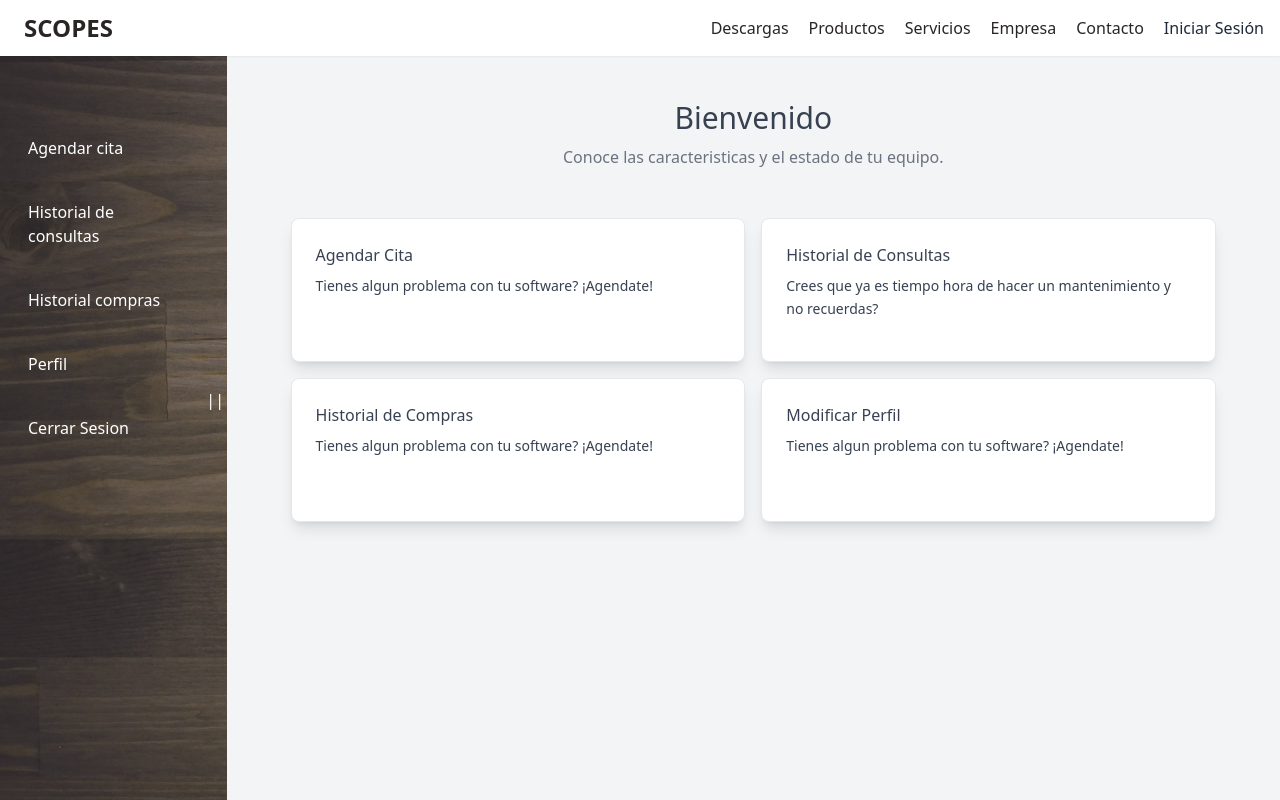
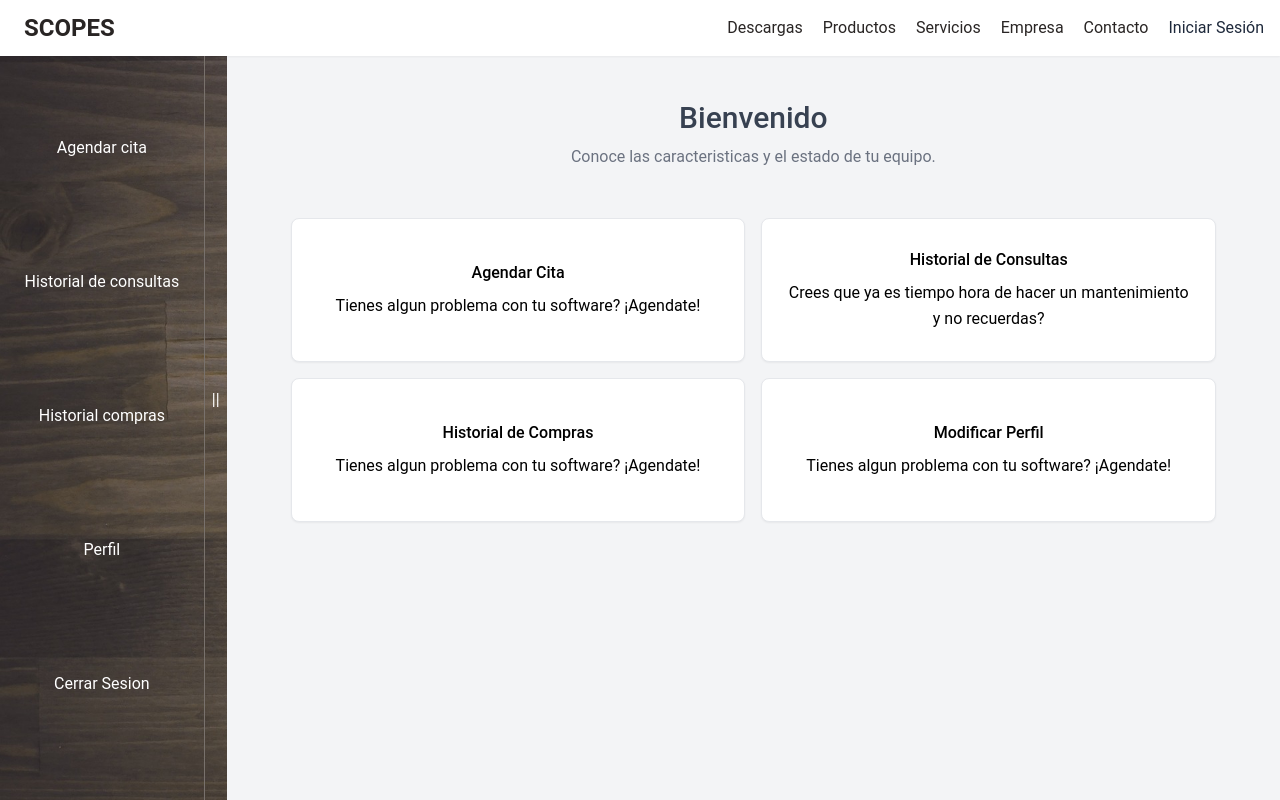
Before and after one commit to luistrabajo789/Scopes, a Next.js app: page /dashboard in a window 1280 px wide. Both pictures are taken after a click on the element "||". Built offline with nearby package versions, Linux system fonts and the light colour scheme; no server answers.

Commit message:
add font + styles update

```diff
--- a/components/Layout/NavBar.tsx
+++ b/components/Layout/NavBar.tsx
@@ -26,8 +26,7 @@ export default function NavBar() {
     <nav className=" z-50 fixed w-full top-0 flex text-stone-800 bg-white justify-between bg-trnsparent shadow-sm md:text-md">
       <div className="grid place-content-center ml-6 text-lg">
         <Link href="/">
-          <h1  className=" uppercase font-bold text-2xl">Scopes</h1>
-
+          <h1  className=" uppercase font-bold text-2xl transition duration-700 hover:text-green-800 ">Scopes</h1>
         </Link>
       </div>
       <div className="hidden md:block">
--- a/components/Layout/Sidebar.tsx
+++ b/components/Layout/Sidebar.tsx
@@ -20,23 +20,23 @@ export default function Sidebar({ children }: LayoutProps) {
       >
         <ul
           id="ulSidenav"
-          className="flex flex-col gap-10 w-full px-7 py-20 h-full"
+          className="flex flex-col justify-between w-full py-20 h-full text-center "
         >
-          <li className="hidden hover:border-green-700 w-full">
+          <li className="hidden w-full hover:bg-stone-800 h-12">
             <Link href="/dashboard/agendar/datos">Agendar cita</Link>
           </li>
-          <li className="hidden hover:border-green-700">
+          <li className="hidden hover:bg-stone-800 h-12">
             <Link href="/dashboard/historial/consultas">
               Historial de consultas
             </Link>
           </li>
-          <li className="hidden hover:border-green-700">
+          <li className="hidden hover:bg-stone-800 h-12">
             <Link href="/dashboard/compras">Historial compras</Link>
           </li>
-          <li className="hidden hover:border-green-700">
+          <li className="hidden  hover:bg-stone-800 h-12">
             <Link href="/dashboard/perfil">Perfil</Link>
           </li>
-          <li className="hidden  hover:border-red-500">
+          <li className="hidden  hover:bg-stone-800 h-12">
             <Link href="/api/auth/signout">Cerrar Sesion</Link>
           </li>
         </ul>
@@ -45,7 +45,7 @@ export default function Sidebar({ children }: LayoutProps) {
       <div
         id="btnSideBar"
         onClick={openNav}
-        className="w-7  text-white right-0 h-screen grid place-content-center"
+        className="w-7  text-white right-0 h-screen grid place-content-center border-l border-stone-500"
       >
         ||
       </div>
@@ -55,7 +55,6 @@ export default function Sidebar({ children }: LayoutProps) {
         className="h-screen w-full pt-20  lg:px-7 bg-gray-100 overflow-y-auto"
       >
         <div className="w-full  flex justify-center p-2 sm:p-5 md:px-7">
-
           {children}
         </div>
       </div>
--- a/components/cards/DashBoardCard.tsx
+++ b/components/cards/DashBoardCard.tsx
@@ -9,19 +9,13 @@ type Cards = {
 
 export default function DashBoardCard({ link, title, description }: Cards) {
   return (
-
-      <div>
-        <Link href={link}>
-
-          <div className="border h-36 text-gray-700  border-gray-200 bg-white p-6 rounded-lg shadow-lg">
-            <h2 className="text-md font-medium title-font mb-2">
-              {title}
-            </h2>
-            <p className="leading-relaxed text-sm">{description}</p>
-          </div>
-
+    <div className="border h-36  text-center grid place-content-center border-gray-200 bg-white p-6 rounded-lg shadow-sm hover:shadow-green-800 ">
+      <Link href={link}>
+        <div className="">
+          <h2 className="text-md font-medium title-font mb-2">{title}</h2>
+          <p className="leading-relaxed ">{description}</p>
+        </div>
       </Link>
-      </div>
-
+    </div>
   );
 }
--- a/components/dashboard/TableConsulta.tsx
+++ b/components/dashboard/TableConsulta.tsx
@@ -1,6 +1,7 @@
 import { type } from "os";
 import React, { useEffect, useState } from "react";
 import axios from "axios";
+import moment from "moment";
 
 // interface TableConsulta {
 //   _id: string;
@@ -12,14 +13,20 @@ import axios from "axios";
 
 export default function TableConsulta() {
   const [dataHistorialConsultas, setdataHistorialConsultas] = useState([]);
+  const [horaFormateada, setHoraFormateada] = useState("");
+
+
+
 
   useEffect(() => {
     (async () => {
+      moment.locale("es");
       await axios
         .get("http://localhost:3000/api/historial/consultas")
         .then((res) => {
           console.log(res);
           setdataHistorialConsultas(res.data.solicitudes);
+          setHoraFormateada(moment(res.data.solicitudes.createdAt).format("MMMM D, YYYY h:mm A"));
         });
     })();
   }, []);
@@ -27,41 +34,45 @@ export default function TableConsulta() {
   return (
     <div className="overflow-x-auto w-full rounded-md shadow-md">
       <table className="w-full text-xs">
-        <thead className="rounded-t-lg bg-gray-300">
-          <tr className="text-right">
-            <th title="ID" className="p-3 text-left">
+        <thead className="rounded-t-lg bg-stone-700 ">
+          <tr className="text-center text-white">
+            <th title="ID" className="p-3 border ">
               #
             </th>
-            <th title="Motivo" className="p-3 text-left">
-              Equipo
+            <th title="Motivo" className="p-3 border">
+
             </th>
-            <th title="Motivo Consulta" className="p-3">
+            <th title="Motivo Consulta" className="p-3 border">
               Motivo Consulta
             </th>
-            <th title="Costo Consulta" className="p-3">
+            <th title="Costo Consulta" className="p-3 border">
               Costo Consulta
             </th>
 
-            <th title="fecha Cita" className="p-3">
-              Costo Consulta
+            <th title="fecha Cita" className="p-3 border">
+              fecha Cita
             </th>
-            <th title="Proceso Factura" className="p-3">
+            <th title="Proceso Factura" className="p-3 border">
               Proceso Factura
             </th>
           </tr>
         </thead>
         <tbody>
-          {dataHistorialConsultas.map((consulta:any) => (
+          {dataHistorialConsultas.map((consulta: any, index) => (
             <tr
               key={consulta._id}
-              className="text-right border-b border-opacity-20 border-gray-300 bg-gray-100"
+              className="border-b border-opacity-20 border-gray-300 bg-gray-100 text-center"
             >
-              <td className="px-3 py-2 text-left">{consulta._id} </td>
-              <td className="px-3 py-2 text-left">{consulta.equipo} </td>
-              <td className="px-3 py-2">{consulta.motivo}</td>
+              <td className="px-3 py-2 ">{index+1} </td>
+              <td className="px-3 py-2 ">{consulta.equipo} </td>
+              <td className="px-3 py-2 ">{consulta.motivo}</td>
               <td className="px-3 py-2">${consulta.costoConsulta}</td>
-              <td className="px-3 py-2">{consulta.fechaAgendamiento}</td>
-              <td className="px-3 py-2">{consulta.validado===false ?'Comprobando Validacion': 'Validado!'}</td>
+              <td className="px-3 py-2">{horaFormateada}</td>
+              <td className="px-3 py-2">
+                {consulta.validado === false
+                  ? <span className="text-red-500 font-semibold">Comprobando Validacion...</span>
+                  : <span className="text-green-800 font-semibold">Validado!</span>}
+              </td>
               <td></td>
             </tr>
           ))}
--- a/components/dashboard/steps/step2/Step2.tsx
+++ b/components/dashboard/steps/step2/Step2.tsx
@@ -2,7 +2,7 @@
 import axios from "axios";
 import { useRouter } from "next/router";
 import React, { useEffect, useState } from "react";
-import { toastOK } from "utils/toast";
+import { toastError, toastOK } from "utils/toast";
 import PreviewForm from "./PreviewForm";
 import SelectsForm from "./SelectsForm";
 
@@ -66,6 +66,23 @@ export default function Step2() {
     const resBackend = await res.json();
     console.log(resBackend);
     resBackend.message === "OK" && setFormComplete(true);
+
+    try {
+      const res = await fetch("https://formspree.io/f/moqbebvn", {
+        method: "POST",
+        headers: {
+          Accept: "application/json",
+          "Content-Type": "application/json",
+        },
+        body: JSON.stringify(dataForm),
+      });
+      const { ok } = await res.json();
+      console.log(ok);
+      toastOK();
+    } catch (error) {
+      console.log(error);
+      toastError();
+    }
   };
 
   return (
--- a/components/home/Servicios.tsx
+++ b/components/home/Servicios.tsx
@@ -81,7 +81,7 @@ export default function Servicios() {
         <div className="flex flex-wrap -m-4">
           {services.map((service, index) => (
             <div key={index} className="xl:w-1/3 md:w-1/2 p-4">
-              <div className="flex flex-col   justify-center bg-black/50 p-6 rounded-lg lg:h-80 shadow-md ">
+              <div className="flex flex-col   justify-center bg-black/50 p-6 lg:h-80 shadow-md ">
                 <h2 className="text-lg    font-bold title-font mb-5">
                   {service.title}
                 </h2>
--- a/package.json
+++ b/package.json
@@ -17,6 +17,7 @@
     "body-parser": "^1.20.1",
     "eslint": "8.27.0",
     "eslint-config-next": "13.0.3",
+    "moment": "^2.29.4",
     "mongoose": "^6.7.2",
     "next": "13.0.3",
     "next-auth": "^4.17.0",
--- a/pages/dashboard/index.tsx
+++ b/pages/dashboard/index.tsx
@@ -49,7 +49,7 @@ export default function Index() {
         <div className="mx-auto">
           <div className="flex flex-wrap w-full mb-10 flex-col items-center text-center">
             <h1 className="sm:text-3xl text-2xl font-medium title-font mb-2 text-gray-700">
-              Bienvenido {session?.user?.name}
+              Bienvenido <span className="first:uppercase">{session?.user?.name}</span>
             </h1>
             <p className="lg:w-1/2 w-full leading-relaxed text-gray-500">
               Conoce las caracteristicas y el estado de tu equipo.
@@ -57,7 +57,7 @@ export default function Index() {
           </div>
           <div className="grid grid-cols-12">
             {dataWelcome.map((card, index) => (
-              <div className="col-span-6 m-2" key={index}>
+              <div className="col-span-6 m-2 " key={index}>
                 <DashBoardCard
                   link={card.link}
                   title={card.title}
--- a/pages/empresa.tsx
+++ b/pages/empresa.tsx
@@ -8,7 +8,7 @@ export default function empresa() {
   return (
     <Layout>
       <section className="text-white body-font">
-        <div className="container px-5 py-24 mx-auto">
+        <div className="container px-5 py-36 mx-auto">
           <div className="xl:w-1/2 lg:w-3/4 w-full mx-auto text-center ">
             <Link href="/">
               <h1 className=" uppercase font-bold text-4xl my-10">Scopes</h1>
--- a/styles/globals.css
+++ b/styles/globals.css
@@ -2,8 +2,11 @@
 @tailwind components;
 @tailwind utilities;
 
+@import url('https://fonts.googleapis.com/css2?family=Roboto:ital,wght@0,100;0,300;0,400;0,500;0,700;0,900;1,100;1,300;1,400;1,500;1,700;1,900&display=swap');
+
 body {
-
+  font-family: 'Roboto', sans-serif;
+  font-size: 1 rem;
   background-image: url('../public/bg2.jpg');
   background-size: cover;
   background-attachment: fixed;
```
Also changed, not shown: 1 other file (tests, documents, lock files or other folders).
